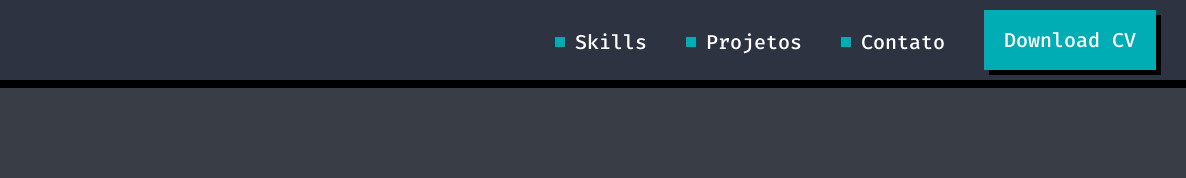
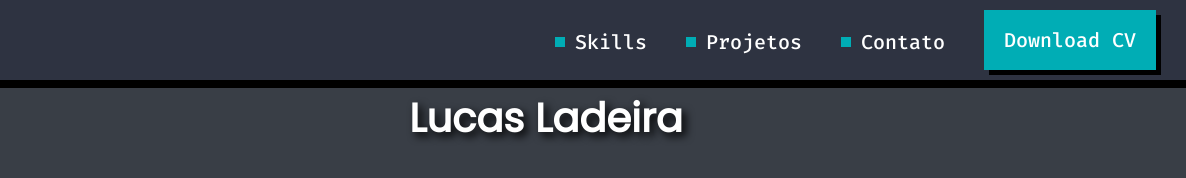
Before and after one commit to oLadeira/portifolio-html, a plain HTML site: page index.html in a window 1280 px wide. Shown: the full height of the page, 94-1280 px from the left. Drawn offline with Linux system fonts and the light colour scheme.

Commit message:
create the title component

```diff
--- /dev/null
+++ b/css/components/title.css
@@ -0,0 +1,7 @@
+h1{
+    font-family: 'Poppins', sans-serif;
+    font-size: 40px;
+    color: white;
+    text-shadow: 4px 4px 8px black;
+    text-align: center;
+}
--- a/css/index.css
+++ b/css/index.css
@@ -13,7 +13,7 @@ header{
 }
 
 nav{
-    text-align: right;
+    text-align: center;
 }
 
 a{
--- a/css/reset.css
+++ b/css/reset.css
@@ -1,4 +1,4 @@
 
-body{
+body, h1, h2, h3{
     margin: 0; /* removendo a margem definida por padrão no navegador */
 }
--- a/index.html
+++ b/index.html
@@ -9,6 +9,9 @@
         <link href="https://fonts.googleapis.com/css2?family=Fira+Code:wght@300;500&display=swap" rel="stylesheet">
         <link rel="stylesheet" href="css/reset.css"/>
         <link rel="stylesheet" href="css/index.css"/>
+        <link rel="stylesheet" href="css/components/title.css"/>
+        <link rel="preconnect" href="https://fonts.gstatic.com">
+        <link href="https://fonts.googleapis.com/css2?family=Poppins&display=swap" rel="stylesheet">
     </head>
 
 
@@ -24,12 +27,9 @@
                 <a id="button" href=""><lang="en">Download CV</a>
             </nav>
         </header>
-
-
         <script>
-
         </script>
-
+        <h1>Lucas Ladeira</h1>
     </body>
 
 </html>
```
